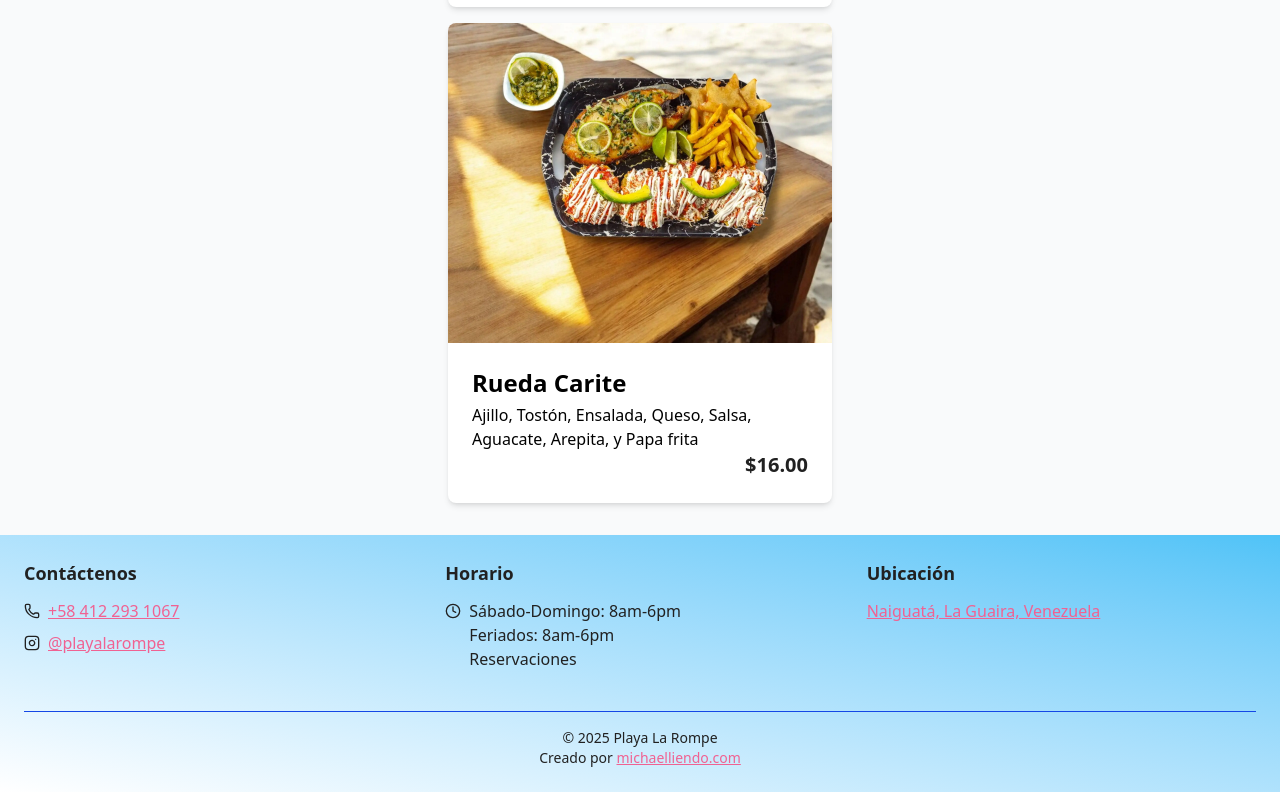
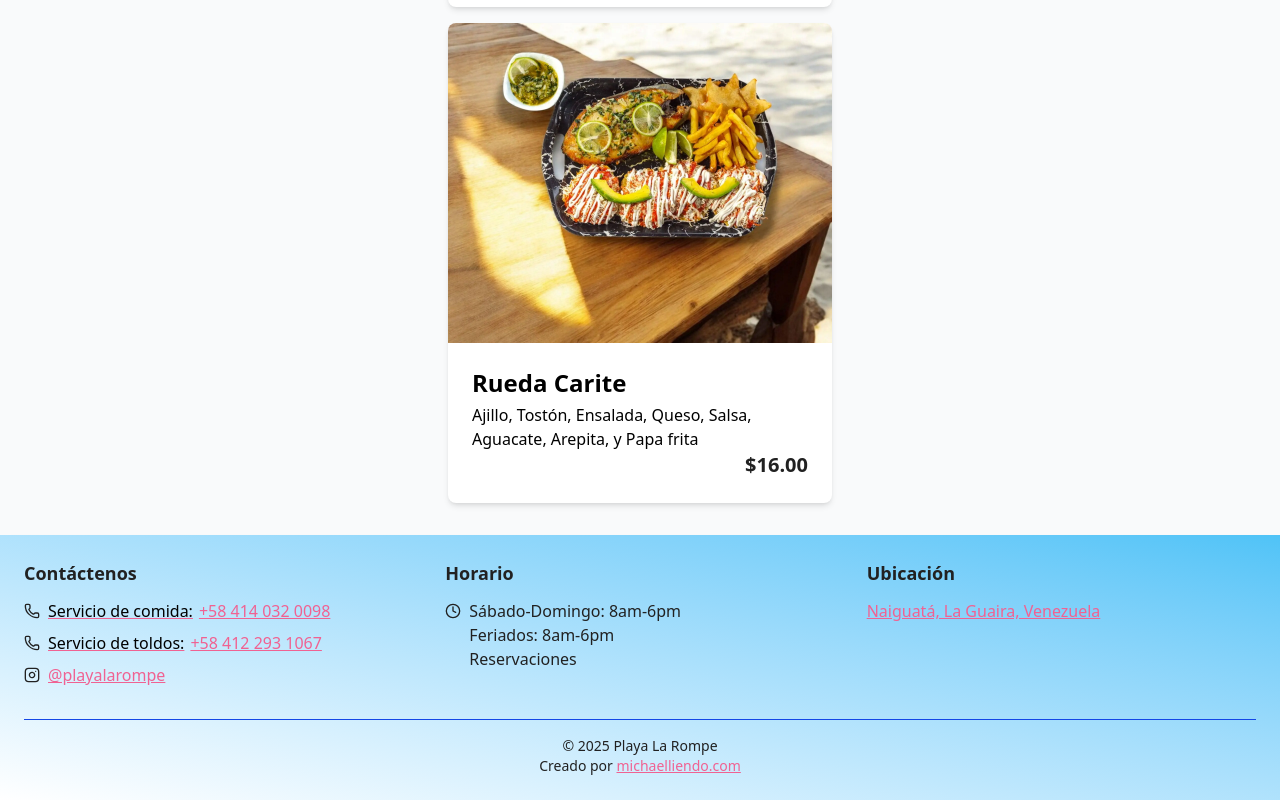
Before and after one commit to Michael-Liendo/kiosco-el-acuario, a React (Vite) app: page / in a window 1280 px wide. Shown: the part 6225-7025 px from the top of the page. Built offline with nearby package versions, Linux system fonts and the light colour scheme.

Commit message:
chore: fix

```diff
--- a/src/components/footer.tsx
+++ b/src/components/footer.tsx
@@ -8,7 +8,17 @@ const Footer: React.FC = () => {
 					<p className="text-lg font-bold mb-3">Contáctenos</p>
 					<div className="flex items-center mb-2">
 						<Phone size={16} className="mr-2" />
+						<a className="underline text-coral-pink" href="tel:+584140320098">
+							<span className="mr-1.5 text-black">Servicio de comida:</span>
+							+58 414 032 0098
+						</a>
+					</div>
+					<div className="flex items-center mb-2">
+						<Phone size={16} className="mr-2" />
 						<a className=" underline text-coral-pink" href="tel:+584122931067">
+							<span className="mr-1.5 text-black no-underline">
+								Servicio de toldos:
+							</span>
 							+58 412 293 1067
 						</a>
 					</div>
```
